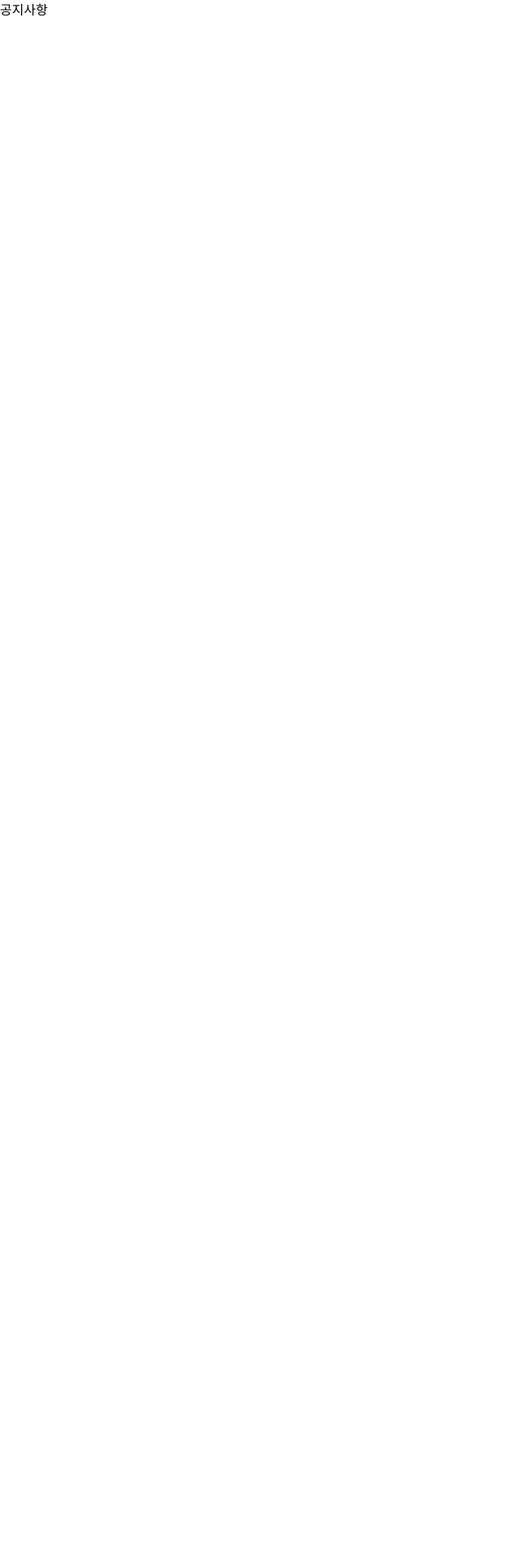
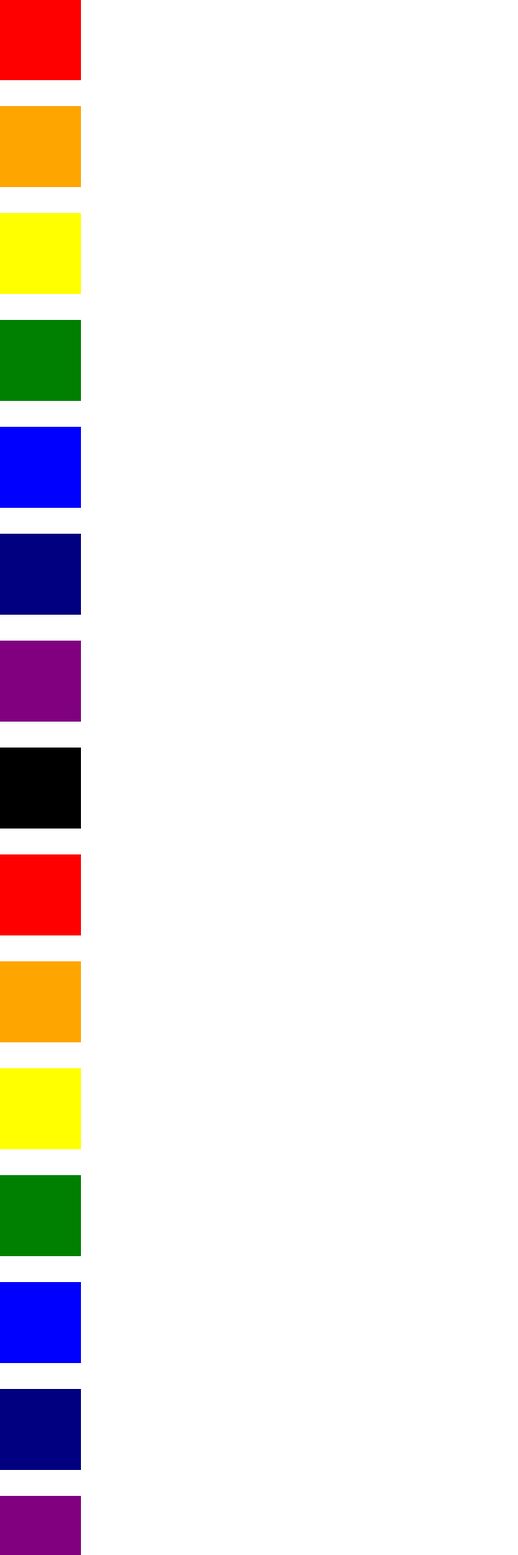
Before and after one commit to minsu2344/nuxt3-pagenation, a Nuxt app: page /notion in a window 1280 px wide. Shown: the part 120-2040 px from the top of the page at 81% size, without its empty margins (0-640 px from the left). Before the commit the page ends 800 px from the top, so only its background shows below. Built offline with nearby package versions, Linux system fonts and the light colour scheme.

Commit message:
pagenation 컴포넌트화 & notion 페이지 레이아웃

```diff
--- /dev/null
+++ b/components/Pagenation.vue
@@ -0,0 +1,126 @@
+<template>
+  <div>
+    <div>
+      <select class="contents-num" v-model="limit" @change="() => curPage = 1">
+        <option value="3">3개씩 보기</option>
+        <option value="5">5개씩 보기</option>
+        <option value="10">10개씩 보기</option>
+        <option value="15">15개씩 보기</option>
+        <option value="20">20개씩 보기</option>
+      </select>
+    </div>
+    <div class="page-container">
+      <div class="prev-btn pagenation" @click="handlePrevBtn" v-if="curShowPage !== 0">◀</div>
+      <div class="pagenation" v-if="curShowPage !== 0" @click="curPage = 1">1...</div>
+      <div class="page-num pagenation" :class="{active: number === curPage}" v-for="number in computedCurShowPage" :key="number" @click="() => curPage = number">
+        {{number}}
+      </div>
+      <div class="pagenation" v-if="maxPage > pageCount*(curShowPage+1)" @click="curPage = maxPage">...{{maxPage}}</div>
+      <div class="next-btn pagenation" @click="handleNextBtn" v-if="curShowPage !== Math.floor(maxPage/pageCount)">▶</div>
+    </div>
+  </div>
+</template>
+
+<script setup lang="ts">
+import { contentsData } from '~~/data/data';
+
+const route = useRoute();
+const router = useRouter();
+
+const limit = ref<number>(parseInt(route.query.limit as string) || 3); // 보여질 컨텐츠 개수
+const curPage = ref<number>(parseInt(route.query.page as string) || 1); //  현재 페이지
+const curShowPage = ref<number>(0); // 현재 보여질 페이지 index
+const maxPage = ref<number>(Math.ceil(contentsData.length / limit.value)); // 최대 페이지
+const pageCount: number = 5; // 보여질 페이지 개수
+
+onMounted(() => {
+  router.push({path: '/', query:{page: curPage.value, limit: limit.value}});
+})
+
+const emit = defineEmits<{
+  (e: 'update-limit', value: number): void,
+  (e: 'update-cur-page', page: number): void,
+}>();
+
+function emitLimit() {
+  emit('update-limit', limit.value);
+}
+
+function emitCurPage() {
+  emit('update-cur-page', curPage.value);
+}
+
+// 현재 보여질 페이지 리스트
+const computedCurShowPage = computed(() => {
+  const pageArr = []
+  for(let i = curShowPage.value * pageCount + 1; i < (curShowPage.value+1) * pageCount + 1; i++) {
+    if(i > maxPage.value) break;
+    pageArr.push(i);
+  }
+  return pageArr;
+})
+
+// 현재 페이지 바뀔 시 curShowPage 업데이트
+watch(() => curPage.value, () => {
+  if(isNaN(curPage.value)) {
+    curPage.value = 1;
+    return;
+  }
+  emitCurPage();
+  curShowPage.value = curPage.value%pageCount === 0 ? curPage.value/pageCount - 1 : Math.floor(curPage.value / pageCount);
+  router.push({path: '/', query: {page: curPage.value, limit: limit.value}});
+})
+// limit 바뀔 시
+watch(() => limit.value, () => {
+  if(isNaN(limit.value)) {
+    limit.value = 3
+    return;
+  }
+  emitLimit();
+  maxPage.value = Math.ceil(contentsData.length / limit.value);
+  router.push({path: '/', query: {page: curPage.value, limit: limit.value}});
+});
+
+// 쿼리 바뀔 때마다 값 변경
+watch(() => route.query, () => {
+  curPage.value = parseInt(route.query.page as string);
+  limit.value = parseInt(route.query.limit as string);
+})
+
+// prev 버튼 눌렀을 때
+function handlePrevBtn() {
+  curPage.value = pageCount * curShowPage.value;
+}
+
+// next 버튼 눌렀을 때
+function handleNextBtn() {
+  curPage.value = pageCount * (curShowPage.value+1) + 1;
+}
+</script>
+
+<style lang="scss" scoped>
+.page-container {
+  display: flex;
+  justify-content: center;
+  align-items: center;
+}
+
+.pagenation {
+  & + & {
+    margin-left: 0.5rem;
+  }
+  font-size: 1.25rem;
+  cursor: pointer;
+}
+
+.page-num {
+  &:hover {
+    text-decoration: underline;
+  }
+}
+
+.active {
+  font-weight: bold;
+  font-size: 1.5rem;
+}
+</style>
--- a/data/data.ts
+++ b/data/data.ts
@@ -1,4 +1,4 @@
-import { Data } from "~~/components/composable/data"
+import { Data } from "~~/composable/data"
 
 export const contentsData: Data[] = [
   {
@@ -201,4 +201,12 @@ export const contentsData: Data[] = [
     like: 2,
     description: '마마마지막처럼',
   },
+  {
+    id: 26,
+    title: '찐막',
+    author: '익명',
+    createdAt: '2022-12-12',
+    like: 10,
+    description: '아니 사실 다음 번이 찐막'
+  }
 ].reverse()
--- a/layouts/default.vue
+++ b/layouts/default.vue
@@ -5,7 +5,7 @@
         <h1>Board</h1>
       </div>
       <div class="navigation">
-        <nuxt-link to="/?page=1&limit=3">HOME</nuxt-link>
+        <nuxt-link to="/">HOME</nuxt-link>
         <nuxt-link to="/notion">NOTION</nuxt-link>
       </div>
     </div>
--- a/pages/index.vue
+++ b/pages/index.vue
@@ -20,23 +20,10 @@
         <p>{{data.like}}</p>
       </div>
     </div>
-    <div>
-      <select class="contents-num" v-model="limit" @change="() => curPage = 1">
-        <option value="3">3개씩 보기</option>
-        <option value="5">5개씩 보기</option>
-        <option value="10">10개씩 보기</option>
-        <option value="15">15개씩 보기</option>
-        <option value="20">20개씩 보기</option>
-      </select>
-    </div>
-    <div class="page-container">
-      <div class="prev-btn pagenation" @click="handlePrevBtn" v-if="curShowPage !== 0">◀</div>
-      <div class="page-num pagenation" :class="{active: number === curPage}" v-for="number in computedCurShowPage" :key="number" @click="() => curPage = number">
-        {{number}}
-      </div>
-      <div class="pagenation" v-if="maxPage > pageCount*(curShowPage+1)" @click="curPage = maxPage">...{{maxPage}}</div>
-      <div class="next-btn pagenation" @click="handleNextBtn" v-if="curShowPage !== Math.floor(maxPage/pageCount)">▶</div>
-    </div>
+    <Pagenation
+      @update-limit="handleUpdateLimit"
+      @update-cur-page="handleUpdateCurPage"
+    />
   </div>
 </template>
 
@@ -46,62 +33,19 @@ import {contentsData} from '@/data/data'
 const router = useRouter();
 const route = useRoute();
 
-const limit = ref<number>(parseInt(route.query.limit as string) || 3); // 보여질 컨텐츠 개수
-const curPage = ref<number>(parseInt(route.query.page as string) || 1); //  현재 페이지
-const curShowPage = ref<number>(0); // 현재 보여질 페이지 index
-const maxPage = ref<number>(Math.ceil(contentsData.length / limit.value)); // 최대 페이지
-const pageCount: number = 5; // 보여질 페이지 개수
-
-// 현재 보여질 페이지 리스트
-const computedCurShowPage = computed(() => {
-  const pageArr = []
-  for(let i = curShowPage.value * pageCount + 1; i < (curShowPage.value+1) * pageCount + 1; i++) {
-    if(i > maxPage.value) break;
-    pageArr.push(i);
-  }
-  return pageArr;
-})
+const limit = ref<number>(3);
+const curPage = ref<number>(1);
 
 // 현재 보여질 데이터
 const computedShowData = computed(() => contentsData.slice(limit.value*(curPage.value-1), limit.value*(curPage.value)));
 
-// 현재 페이지 바뀔 시 curShowPage 업데이트
-watch(() => curPage.value, () => {
-  if(isNaN(curPage.value)) {
-    curPage.value = 1;
-    return;
-  }
-  curShowPage.value = curPage.value%pageCount === 0 ? curPage.value/pageCount - 1 : Math.floor(curPage.value / pageCount);
-  router.push({path: '/', query: {page: curPage.value, limit: limit.value}});
-})
-// limit 바뀔 시
-watch(() => limit.value, () => {
-  if(isNaN(limit.value)) {
-    limit.value = 3
-    return;
-  }
-  maxPage.value = Math.ceil(contentsData.length / limit.value);
-  router.push({path: '/', query: {page: curPage.value, limit: limit.value}});
-});
-
-// 쿼리 바뀔 때마다 값 변경
-watch(() => route.query, () => {
-  curPage.value = parseInt(route.query.page as string);
-  limit.value = parseInt(route.query.limit as string);
-})
-
-onMounted(() => {
-  router.push({path: '/', query:{page: curPage.value, limit: limit.value}});
-})
-
-// prev 버튼 눌렀을 때
-function handlePrevBtn() {
-  curPage.value = pageCount * curShowPage.value;
+// limit emit 함수
+function handleUpdateLimit(value: number): void {
+  limit.value = value;
 }
-
-// next 버튼 눌렀을 때
-function handleNextBtn() {
-  curPage.value = pageCount * (curShowPage.value+1) + 1;
+//  curPage emit 함수
+function handleUpdateCurPage(page: number): void {
+  curPage.value = page;
 }
 </script>
 
@@ -138,29 +82,4 @@ h2 {
 .contents-title {
   font-weight: bold;
 }
-
-.page-container {
-  display: flex;
-  justify-content: center;
-  align-items: center;
-}
-
-.pagenation {
-  & + & {
-    margin-left: 0.5rem;
-  }
-  font-size: 1.25rem;
-  cursor: pointer;
-}
-
-.page-num {
-  &:hover {
-    text-decoration: underline;
-  }
-}
-
-.active {
-  font-weight: bold;
-  font-size: 1.5rem;
-}
 </style>
--- a/pages/notion.vue
+++ b/pages/notion.vue
@@ -1,6 +1,29 @@
 <template>
-  <div>
-    공지사항
+  <div class="container">
+    <div class="box red"></div>
+    <div class="box orange"></div>
+    <div class="box yellow"></div>
+    <div class="box green"></div>
+    <div class="box blue"></div>
+    <div class="box navy"></div>
+    <div class="box purple"></div>
+    <div class="box black"></div>
+    <div class="box red"></div>
+    <div class="box orange"></div>
+    <div class="box yellow"></div>
+    <div class="box green"></div>
+    <div class="box blue"></div>
+    <div class="box navy"></div>
+    <div class="box purple"></div>
+    <div class="box black"></div>
+    <div class="box red"></div>
+    <div class="box orange"></div>
+    <div class="box yellow"></div>
+    <div class="box green"></div>
+    <div class="box blue"></div>
+    <div class="box navy"></div>
+    <div class="box purple"></div>
+    <div class="box black"></div>
   </div>
 </template>
 
@@ -9,5 +32,46 @@
 </script>
 
 <style scoped lang="scss">
+.container {
+  display: flex;
+  flex-direction: column;
+}
 
+.box {
+  width: 100px;
+  height: 100px;
+  margin-bottom: 2rem;
+}
+
+.red {
+  background-color: red;
+}
+
+.orange {
+  background-color: orange;
+}
+
+.yellow {
+  background-color: yellow;
+}
+
+.green {
+  background-color: green;
+}
+
+.blue {
+  background-color: blue;
+}
+
+.navy {
+  background-color: navy;
+}
+
+.purple {
+  background-color: purple;
+}
+
+.black {
+  background-color: black;
+}
 </style>
```
Also changed, not shown: composable/data.ts (renamed from components/composable/data.ts).
